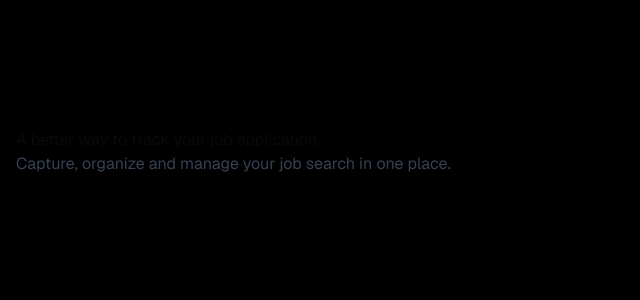
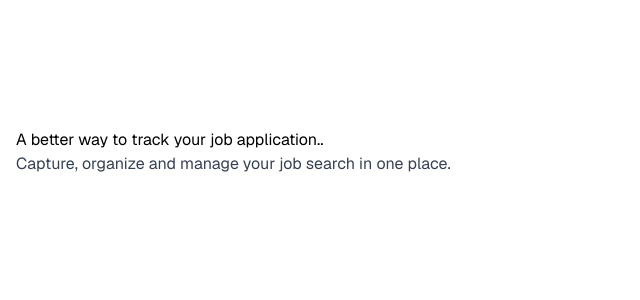
Before and after one commit to therafiniac/job-application-tracker, a Next.js app: page / in a window 1280 px wide. Shown: the top 300 px of the page, without its empty margins (0-640 px from the left). Built offline with nearby package versions, Linux system fonts and the light colour scheme.

Commit message:
chore: Add tw animate

```diff
--- a/package.json
+++ b/package.json
@@ -11,7 +11,9 @@
   "dependencies": {
     "next": "16.2.2",
     "react": "19.2.4",
-    "react-dom": "19.2.4"
+    "react-dom": "19.2.4",
+    "tailwindcss-animate": "^1.0.7",
+    "tw-animate-css": "^1.4.0"
   },
   "devDependencies": {
     "@tailwindcss/postcss": "^4",
--- a/src/app/page.tsx
+++ b/src/app/page.tsx
@@ -2,12 +2,14 @@ import Image from 'next/image';
 
 export default function Home() {
   return (
-    <div className="flex min-h-screen flex-col bg-black">
+    <div className="flex min-h-screen flex-col bg-white">
       <main className="flex-1">
         {/* Hero Section */}
         <section className="container mx-auto px-4 py-32">
           <div>
-            <h1>A better way to track your job application..</h1>
+            <h1 className="text-black">
+              A better way to track your job application..
+            </h1>
             <p className="text-gray-700">
               Capture, organize and manage your job search in one place.
             </p>
```
Also changed, not shown: 1 other file (tests, documents, lock files or other folders).
